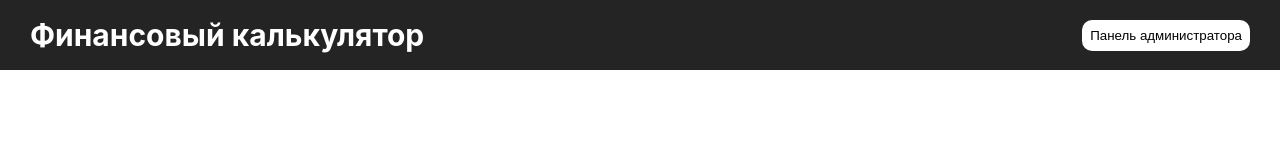
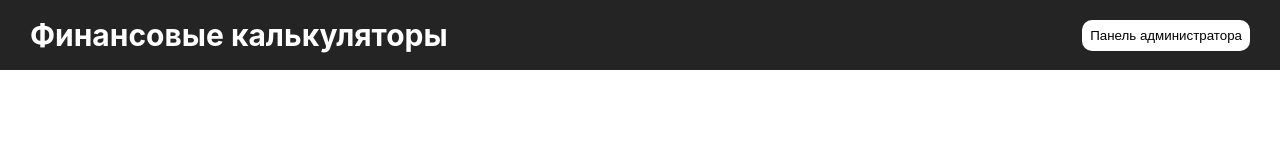
Before and after one commit to xRODIPITx/finance_calc, a React (Create React App) app in the folder frontend/: page /admin in a window 1280 px wide. Shown: the top 160 px of the page. Built offline with nearby package versions, Linux system fonts and the light colour scheme; the HTML template or start-up script is replaced by a standard one.

Commit message:
title update

```diff
--- a/frontend/src/components/Header.js
+++ b/frontend/src/components/Header.js
@@ -42,7 +42,7 @@ function Header() {
   return (
     <div className="Header">
       <a onClick={signOut} href="/">
-        Финансовый калькулятор
+        Финансовые калькуляторы
       </a>
       <AdminButtons />
     </div>
```
